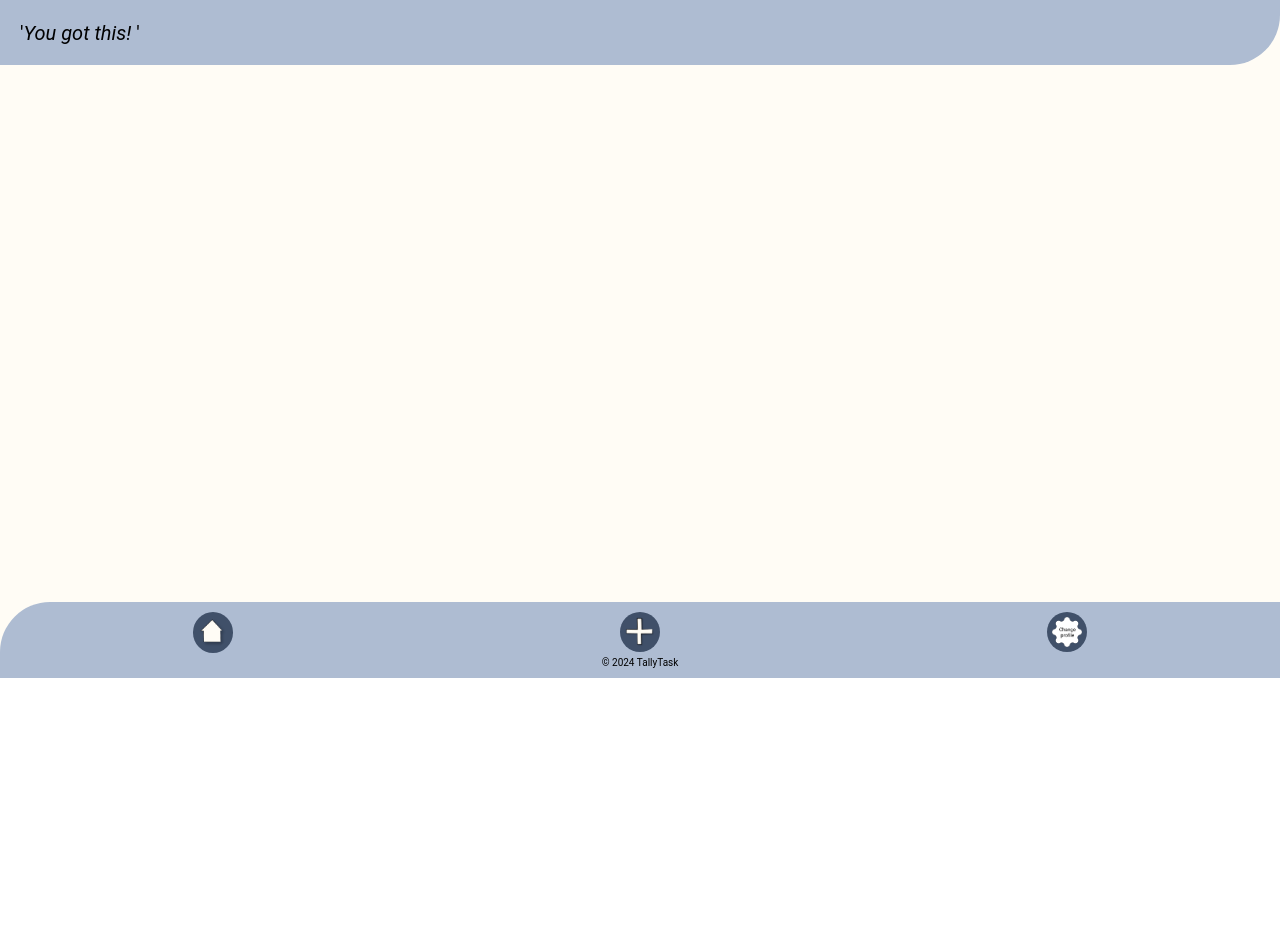
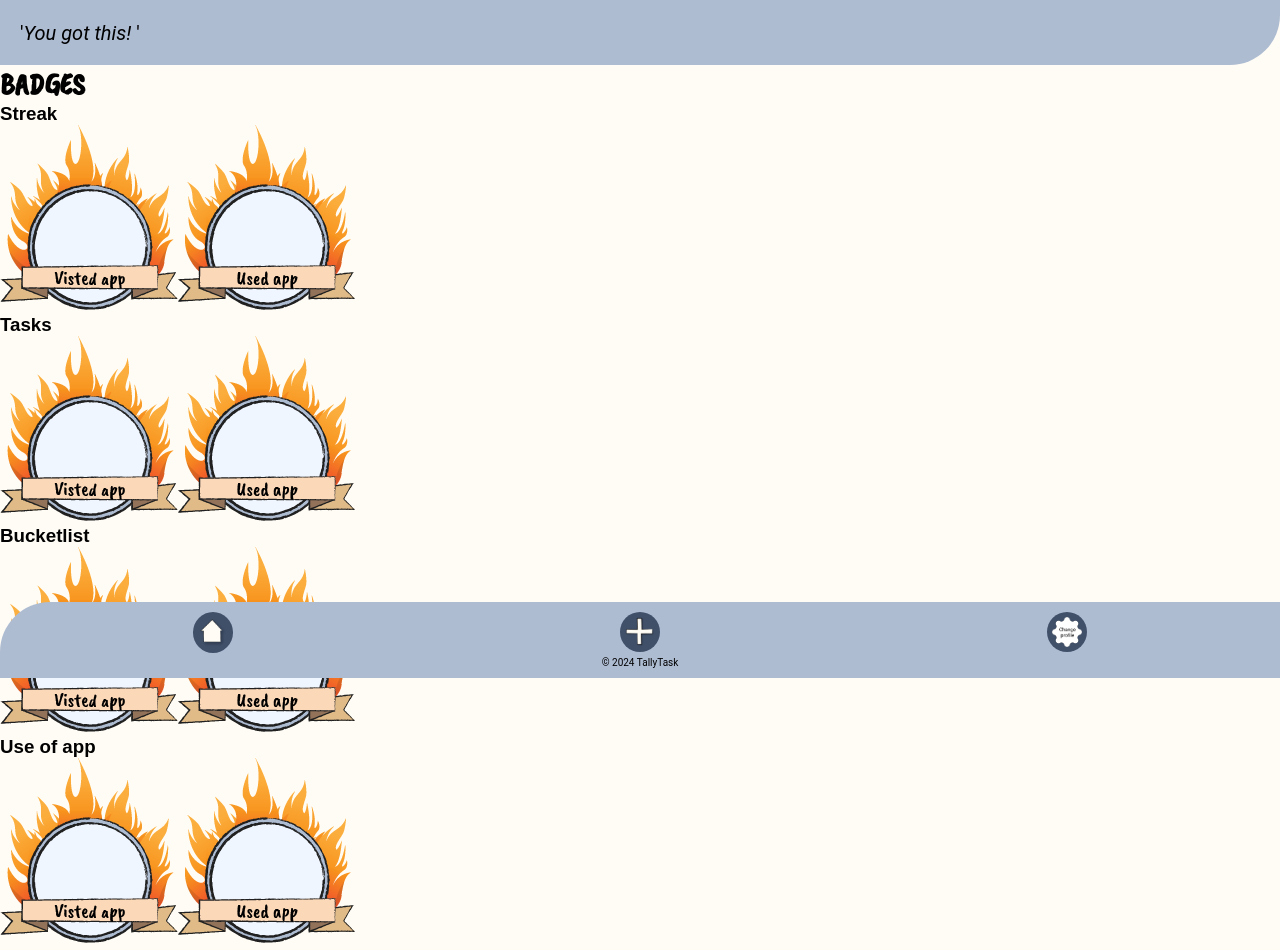
Before and after one commit to EEE95/tallytask, a React (Vite) app: page /badges in a window 1280 px wide. Shown: the part 122-1072 px from the top of the page. Before the commit the page ends 800 px from the top, so only its background shows below. Built offline with nearby package versions, Linux system fonts and the light colour scheme; a web font is replaced by a local one.

Commit message:
badges 1st commit

```diff
--- a/src/App.tsx
+++ b/src/App.tsx
@@ -6,6 +6,7 @@ import Home from './Home';
 import ListPage from './ListPage';
 import NewTask from './component/NewTask';
 import Personalize from './component/Personalize';
+import Badges from './component/Badges';
 
 function App() {
     const savedNickname = localStorage.getItem('nickname') || 'Tallybuddy';
@@ -54,6 +55,10 @@ function App() {
                       path="/personalize"
                       element={<Personalize setNickname={setNickname} setSelectedAvatar={setSelectedAvatar} setTheme={setTheme} />}
                   />
+                  <Route
+                      path="/badges"
+                      element={<Badges />}
+                  />
               </Routes>
               <Footer theme={theme} />
           </div>
--- a/src/Home.tsx
+++ b/src/Home.tsx
@@ -37,6 +37,7 @@ function Home({ lists, setLists, tasks, setTasks }: HomeType) {
 
     return (
         <div className="home-page">
+            <Link to="/badges">Badges</Link>
             <h2>To do lists</h2>
             <div className="create-list">
                 <input
--- /dev/null
+++ b/src/component/Badges.tsx
@@ -0,0 +1,45 @@
+
+import '../css/style.css';
+import streak_visited from '../assets/streak_visited.png';
+import streak_used from '../assets/streak_used.png';
+
+import React from 'react';
+
+const Badges = () => {
+    return (
+        <div className='badge-display'>
+            <h2>BADGES</h2>
+            <div>
+                <h3>Streak</h3>
+                <div>
+                <img src={streak_visited} alt='streak badge visited' />
+                <img src={streak_used} alt='streak badge used' />
+                </div>
+            </div>
+            <div>
+                <h3>Tasks</h3>
+                <div>
+                <img src={streak_visited} alt='streak badge visited' />
+                <img src={streak_used} alt='streak badge used' />
+                </div>
+            </div>
+            <div>
+                <h3>Bucketlist</h3>
+                <div>
+                <img src={streak_visited} alt='streak badge visited' />
+                <img src={streak_used} alt='streak badge used' />
+                </div>
+            </div>
+            <div>
+                <h3>Use of app</h3>
+                <div>
+                <img src={streak_visited} alt='streak badge visited' />
+                <img src={streak_used} alt='streak badge used' />
+                </div>
+            </div>
+
+        </div>
+    );
+};
+
+export default Badges;
--- a/src/css/style.scss
+++ b/src/css/style.scss
@@ -356,3 +356,8 @@ h3, h4{
     }
 
 }
+
+.badges{
+    height: 200px;
+    color: #DB3838;
+}
```
Also changed, not shown: src/assets/streak_used.png (added), src/assets/streak_visited.png (added).
